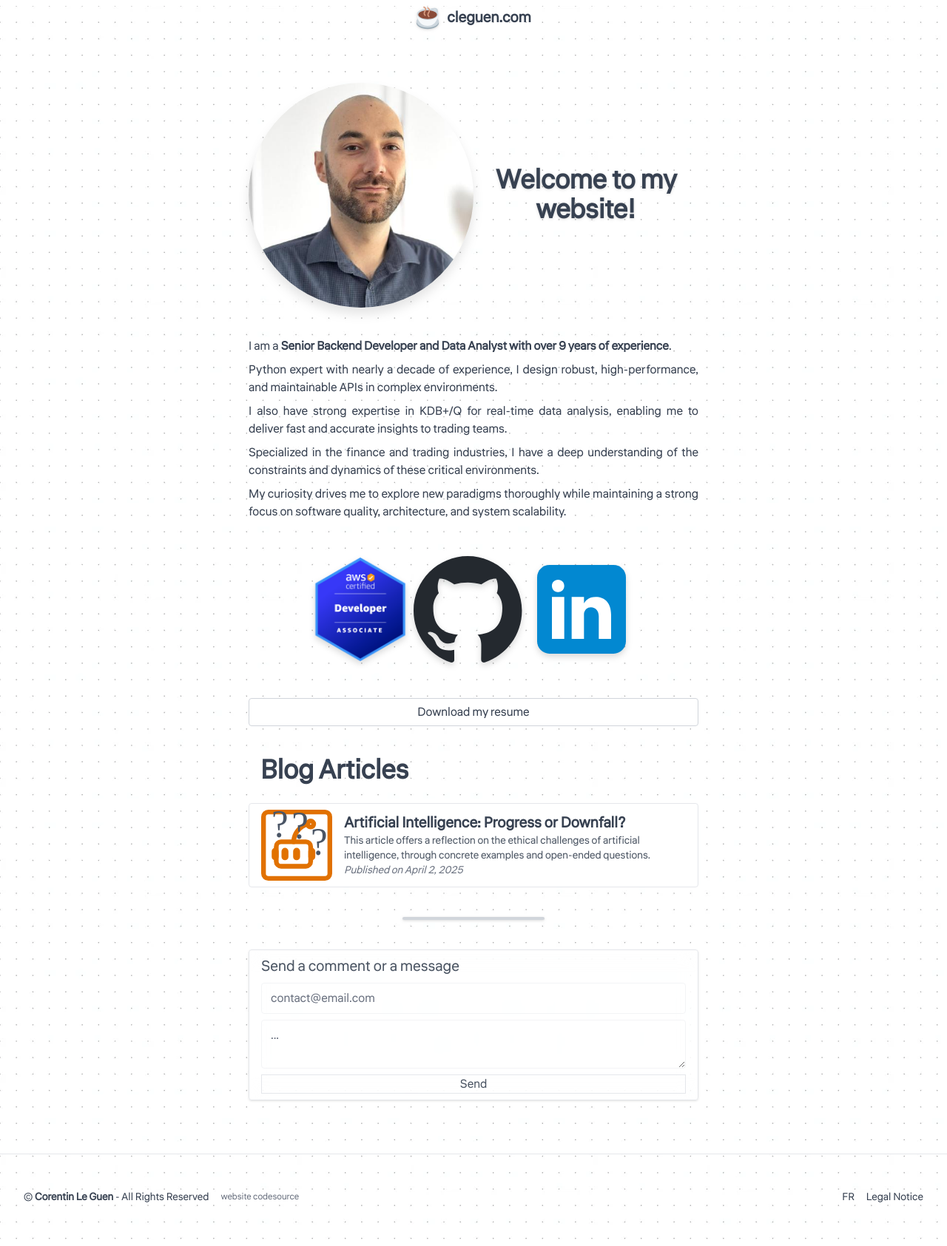
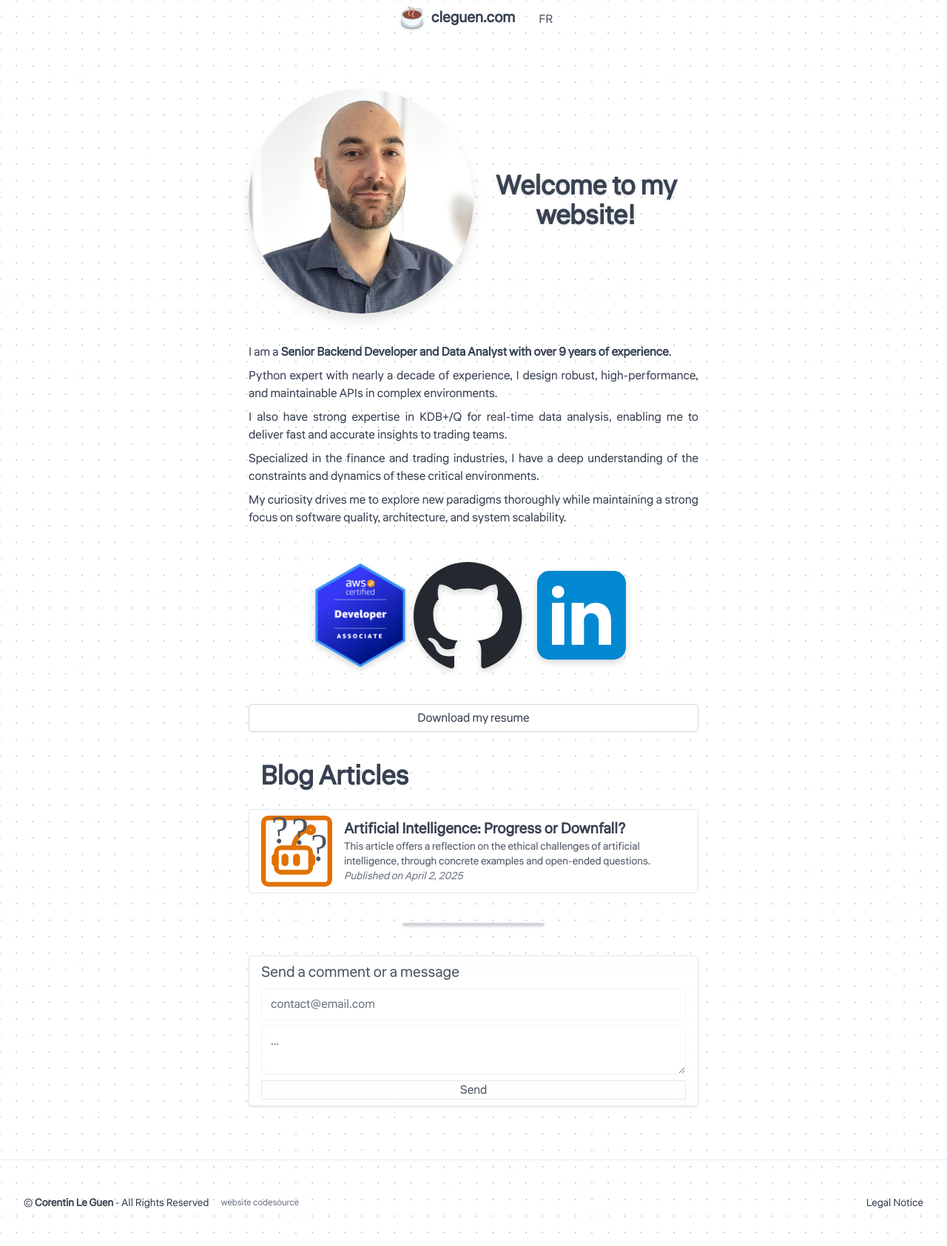
Before and after one commit to CorentinLeGuen/cleguen.com, a Vue app: page / in a window 1280 px wide. Shown: the whole page at 74% size. Built offline with nearby package versions, Linux system fonts and the light colour scheme.

Commit message:
Fix race condition on Language component

```diff
--- a/src/components/Footer.vue
+++ b/src/components/Footer.vue
@@ -1,7 +1,6 @@
 <script setup lang="ts">
 import { useI18n } from 'vue-i18n'
 const {t} = useI18n()
-import Language from './Language.vue'
 </script>
 
 
@@ -15,7 +14,6 @@ import Language from './Language.vue'
         </div>
 
         <div class="flex flex-wrap items-center space-x-4">
-            <Language />
             <RouterLink to="/legal">
                 {{ t('legal.title') }}
             </RouterLink>
--- a/src/components/Language.vue
+++ b/src/components/Language.vue
@@ -1,6 +1,6 @@
 <script setup lang="ts">
 import { useI18n } from 'vue-i18n'
-import { ref, watch } from 'vue'
+import { ref, watch, onMounted } from 'vue'
 
 const { locale } = useI18n()
 
@@ -9,26 +9,30 @@ const languages = {
     fr: 'FR',
 }
 
-const currentLocale = ref(localStorage.getItem('locale') || locale.value)
+const currentLocale = ref(locale.value)
+
+onMounted(() => {
+  const savedLocale = localStorage.getItem('locale')
+  if (savedLocale && (savedLocale === 'en' || savedLocale === 'fr')) {
+    currentLocale.value = savedLocale
+    locale.value = savedLocale
+  }
+})
 
 const changeLanguage = (code: string) => {
-    currentLocale.value = code
-    updateLanguage()
+  currentLocale.value = code
+  locale.value = code
+  localStorage.setItem('locale', code)
 }
 
-const updateLanguage = () => {
-  locale.value = currentLocale.value
-  localStorage.setItem('locale', currentLocale.value)
-}
-
-watch(locale, newVal => {
-  currentLocale.value = newVal
+watch(locale, (newValue) => {
+  currentLocale.value = newValue
 })
 
 </script>
 
 <template>
-  <div>
+  <div class="mt-1 text-gray-600">
     <ul class="flex">
         <li
             v-for="(label, code) in languages"
--- a/src/components/Navbar.vue
+++ b/src/components/Navbar.vue
@@ -1,8 +1,13 @@
+<script setup lang="ts">
+import Language from "@/components/Language.vue";
+</script>
+
 <template>
-    <div>
-        <RouterLink to="/" class="flex items-center justify-center text-gray-700 hover:text-gray-800 m-2">
+    <div class="flex items-center justify-center">
+        <RouterLink to="/" class="flex items-center justify-center text-gray-700 hover:text-gray-800 m-2 me-8">
             <img src="@/assets/favicon.svg" alt="logo" class="w-8 me-2.5 drop-shadow"/>
             <p class="font-bold text-xl">cleguen.com</p>
         </RouterLink>
+        <Language />
     </div>
 </template>
```
Also changed, not shown: 1 other file (tests, documents, lock files or other folders).
